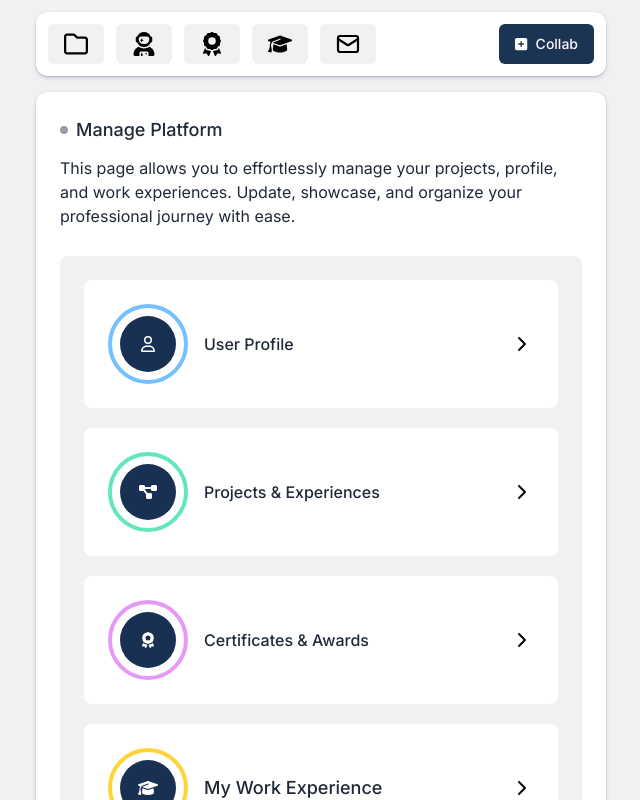
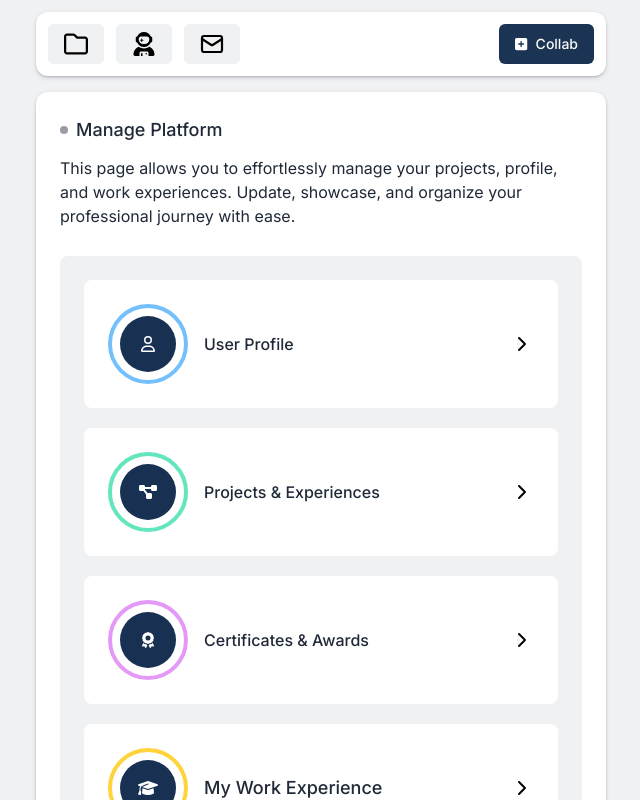
Before and after one commit to Tjandra-Putra/astra-portfolio-app, a Next.js app: page /manage in a window 1280 px wide. Shown: the top 800 px of the page, without its empty margins (319-959 px from the left). Built offline with nearby package versions, Linux system fonts and the light colour scheme; no server answers.

Commit message:
Update navbar.tsx

```diff
--- a/components/layout/navbar.tsx
+++ b/components/layout/navbar.tsx
@@ -113,7 +113,7 @@ const Navbar: React.FC = () => {
             </Tooltip>
           </TooltipProvider>
         </Link>
-        <Link href="/" className="nav-item">
+        {/* <Link href="/" className="nav-item">
           <TooltipProvider>
             <Tooltip>
               <TooltipTrigger asChild>
@@ -140,7 +140,7 @@ const Navbar: React.FC = () => {
               </TooltipContent>
             </Tooltip>
           </TooltipProvider>
-        </Link>
+        </Link> */}
         {userInfo?.workEmail ? (
           <Link href={`mailto:${userInfo?.workEmail}`} className="nav-item">
             <TooltipProvider>
```
